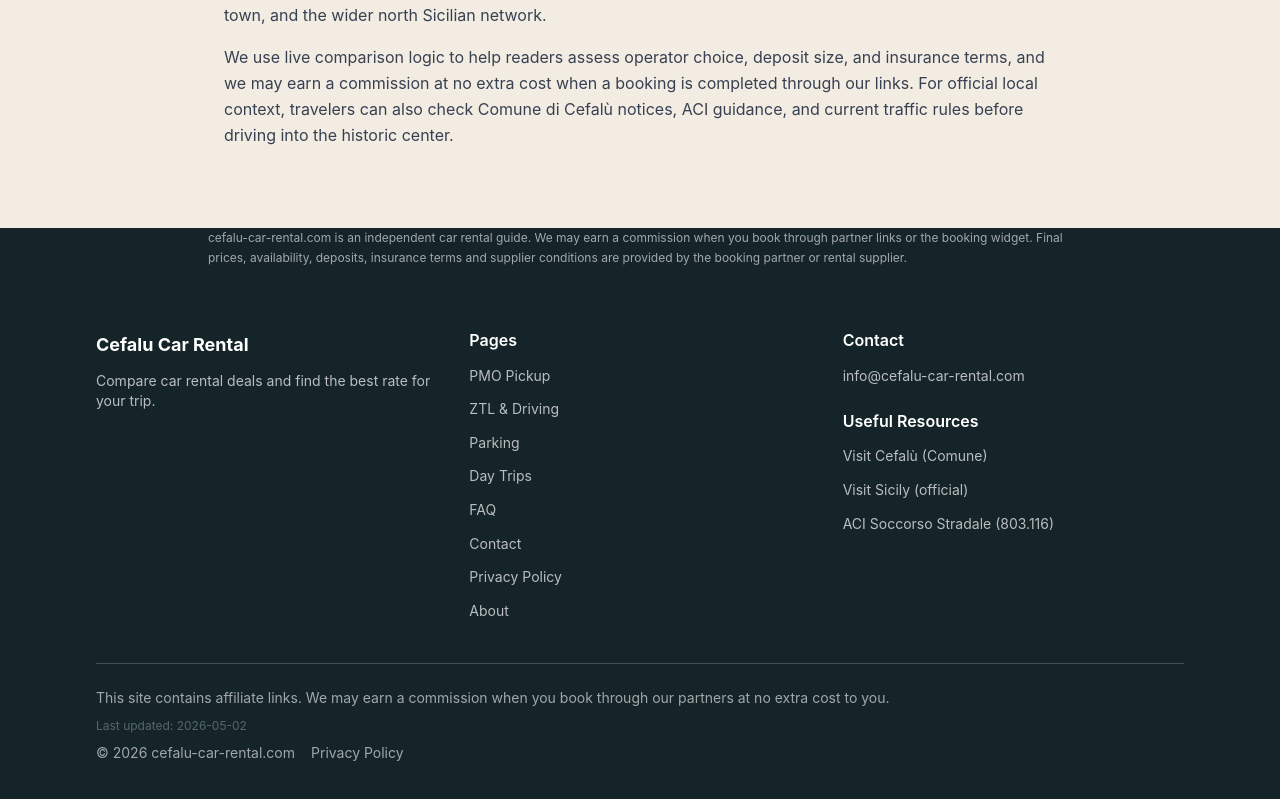
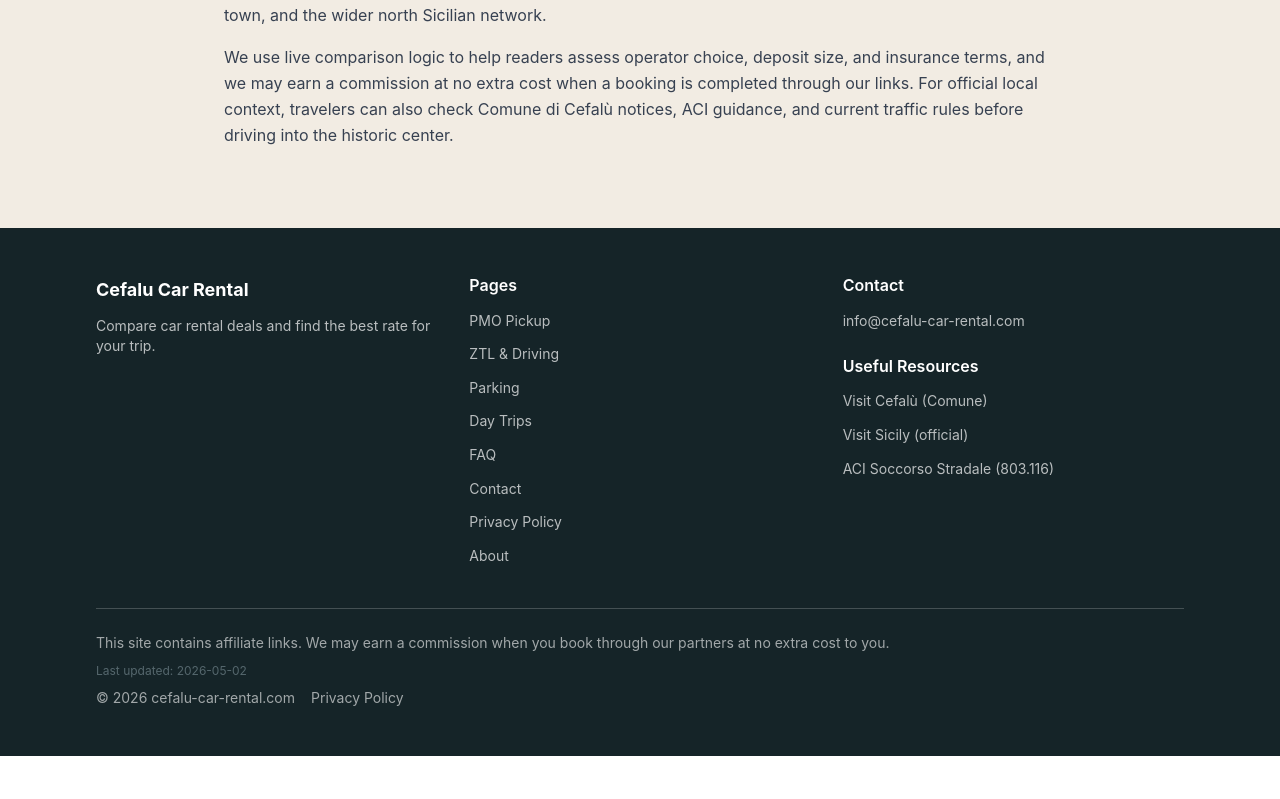
Before and after one commit to LeadGate/cefalu-car-rental, a React (Vite) app: page / in a window 1280 px wide. Shown: the part 6878-7677 px from the top of the page. After the commit the page ends 7634 px from the top, so only its background shows below. Built offline with nearby package versions, Linux system fonts and the light colour scheme; the HTML template or start-up script is replaced by a standard one.

Commit message:
fix(footer): canonical structure — single disclosure, current date, copyright bottom
- remove orphan affiliate disclaimer floating outside container
- bump "Last updated" to May 2026 (was stale)
- canonical legal-block order: disclosure → last updated → © last

```diff
--- a/src/components/Footer.tsx
+++ b/src/components/Footer.tsx
@@ -13,9 +13,6 @@
 
 const Footer = () => (
   <footer className="bg-foreground text-primary-foreground">
-      <p className="text-xs opacity-60 leading-relaxed mb-4 px-4 max-w-4xl mx-auto">
-        cefalu-car-rental.com is an independent car rental guide. We may earn a commission when you book through partner links or the booking widget. Final prices, availability, deposits, insurance terms and supplier conditions are provided by the booking partner or rental supplier.
-      </p>
     <div className="container-wide py-12">
       <div className="grid md:grid-cols-3 gap-8">
         <div>
```
